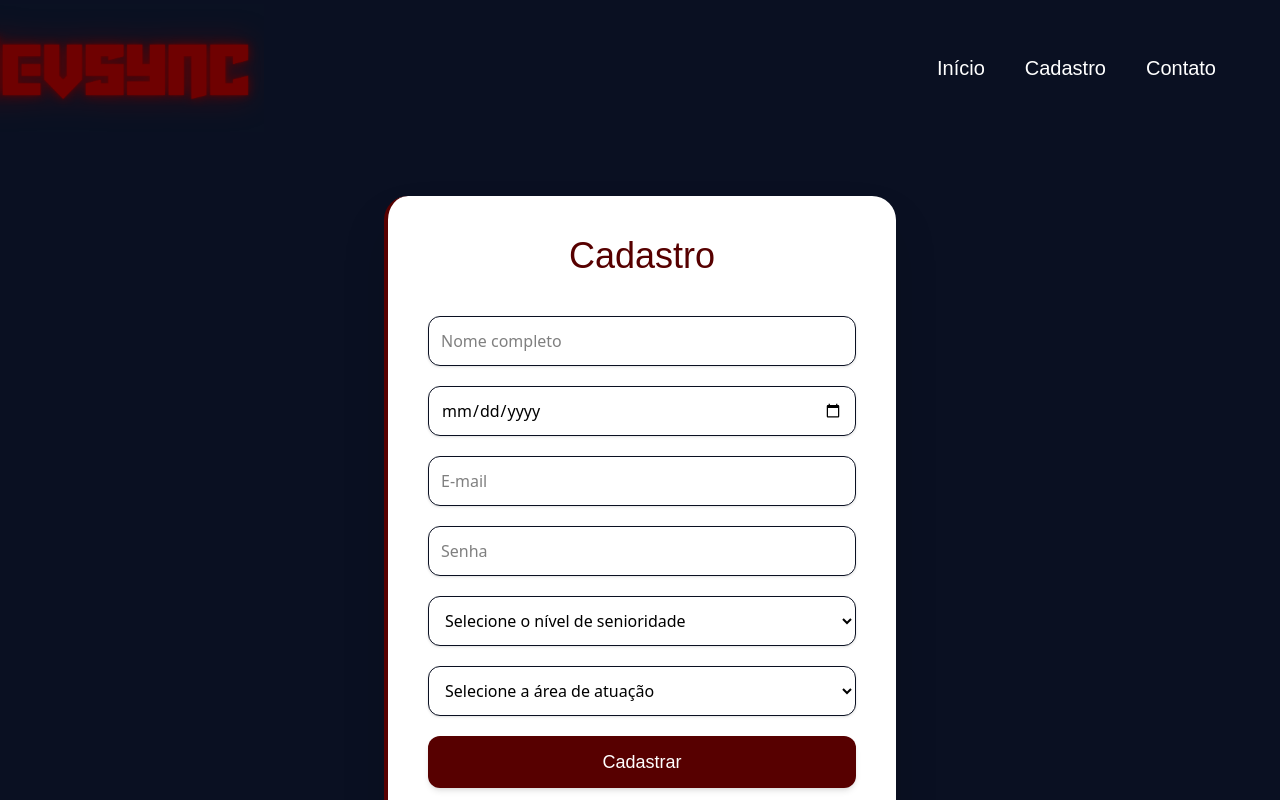
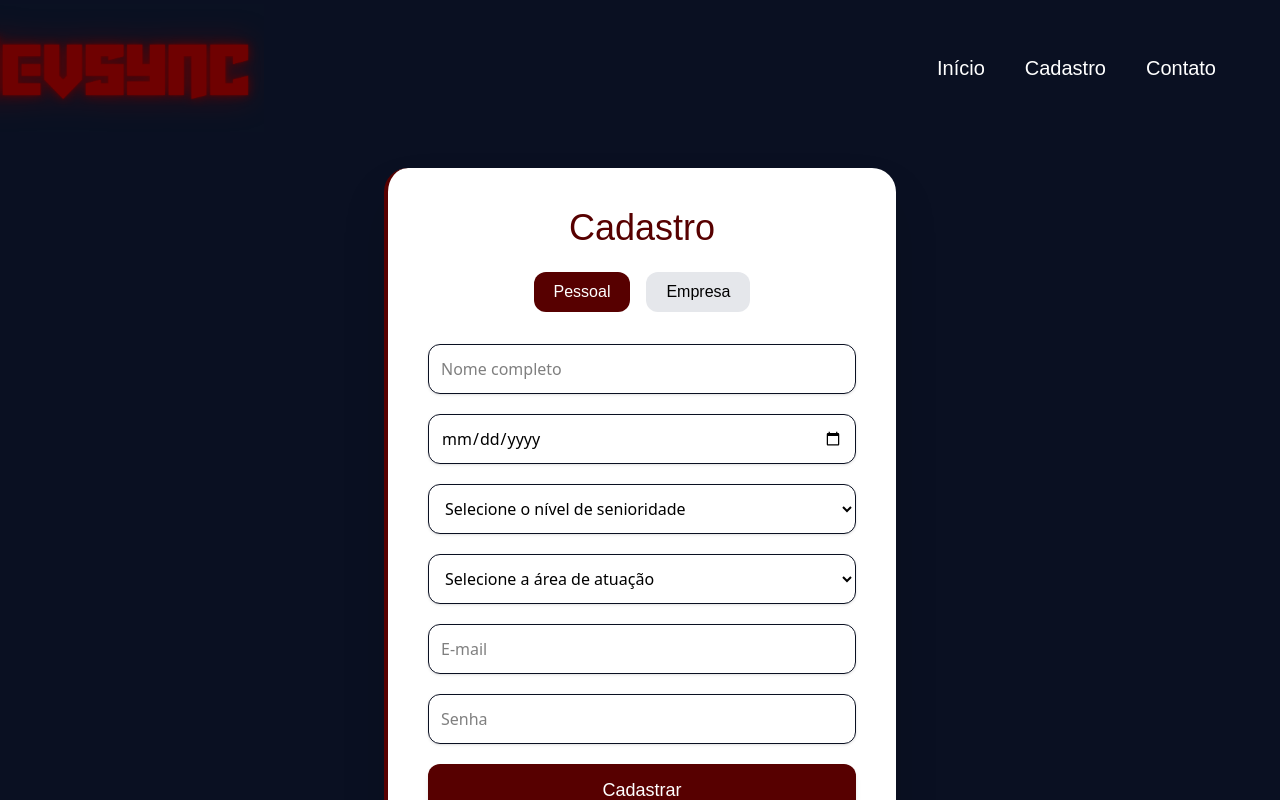
Before and after one commit to GS-DevSync/Front-web---DevSync, a React (Vite) app in the folder frontend/: page /cadastro in a window 1280 px wide. Shown: the top 800 px of the page. Built offline with nearby package versions, Linux system fonts and the light colour scheme.

Commit message:
Adicionando opção de conta pessoal ou corporativa

```diff
--- a/frontend/src/routes/Cadastro.jsx
+++ b/frontend/src/routes/Cadastro.jsx
@@ -6,50 +6,54 @@ const Cadastro = () => {
   const API_URL = "http://localhost:3001/perfil";
   const navigate = useNavigate();
 
+  const [tipoPerfil, setTipoPerfil] = useState("pessoal"); // NOVO
+
   const [novoPerfil, setNovoPerfil] = useState({
+    tipo: "pessoal",
     nome: "",
     dataNascimento: "",
     email: "",
     senha: "",
     nivelSenioridade: "",
     areaDesenvolvimento: "",
+    // CAMPOS DE EMPRESA
+    nomeEmpresa: "",
+    areaEmpresa: "",
   });
 
   const cadastrarPerfil = async () => {
+    // validação
+    if (!novoPerfil.nome || !novoPerfil.email || !novoPerfil.senha) {
+      alert("Preencha todos os campos obrigatórios.");
+      return;
+    }
+
+    if (tipoPerfil === "pessoal") {
       if (
-      !novoPerfil.nome ||
         !novoPerfil.dataNascimento ||
-      !novoPerfil.email ||
-      !novoPerfil.senha ||
         !novoPerfil.nivelSenioridade ||
         !novoPerfil.areaDesenvolvimento
       ) {
-      alert("Todos os campos são obrigatórios");
+        alert("Preencha todos os campos do perfil pessoal!");
         return;
+      }
+    }
+
+    if (tipoPerfil === "empresa") {
+      if (!novoPerfil.nomeEmpresa || !novoPerfil.areaEmpresa) {
+        alert("Preencha todos os campos do perfil empresarial!");
+        return;
+      }
     }
 
     try {
       const response = await axios.post(API_URL, novoPerfil);
-
-      alert(`Usuária ${response.data.nome} cadastrada com sucesso!`);
-
-      setNovoPerfil({
-        nome: "",
-        dataNascimento: "",
-        email: "",
-        senha: "",
-        nivelSenioridade: "",
-        areaDesenvolvimento: "",
-      });
+      alert(`Perfil ${response.data.nome} cadastrado com sucesso!`);
 
       navigate("/login");
     } catch (error) {
       console.log("Erro ao cadastrar perfil", error);
-      if (error.response && error.response.data.message) {
-        alert(error.response.data.message);
-      } else {
       alert("Erro ao cadastrar. Tente novamente.");
-      }
     }
   };
 
@@ -58,9 +62,40 @@ const Cadastro = () => {
 
       <div className="w-full max-w-lg bg-white rounded-3xl shadow-2xl p-10 border-l-4 border-[#570000]">
 
-        <h1 className="text-4xl text-center text-[#570000] mb-10 font-special">
+        <h1 className="text-4xl text-center text-[#570000] mb-6 font-special">
           Cadastro
         </h1>
+
+        {/* SWITCH PESSOAL / EMPRESA */}
+        <div className="font-special flex justify-center mb-8 gap-4">
+          <button
+            onClick={() => {
+              setTipoPerfil("pessoal");
+              setNovoPerfil({ ...novoPerfil, tipo: "pessoal" });
+            }}
+            className={`cursor-pointer px-5 py-2 rounded-xl transition ${
+              tipoPerfil === "pessoal"
+                ? "bg-[#570000] text-white"
+                : "bg-gray-200 text-black"
+            }`}
+          >
+            Pessoal
+          </button>
+
+          <button
+            onClick={() => {
+              setTipoPerfil("empresa");
+              setNovoPerfil({ ...novoPerfil, tipo: "empresa" });
+            }}
+            className={`cursor-pointer px-5 py-2 rounded-xl transition ${
+              tipoPerfil === "empresa"
+                ? "bg-[#570000] text-white"
+                : "bg-gray-200 text-black"
+            }`}
+          >
+            Empresa
+          </button>
+        </div>
 
         <form
           className="flex flex-col gap-5"
@@ -69,10 +104,10 @@ const Cadastro = () => {
             cadastrarPerfil();
           }}
         >
-          {/* INPUTS */}
+          {/* NOME */}
           <input
             type="text"
-            placeholder="Nome completo"
+            placeholder={tipoPerfil === "empresa" ? "Nome do responsável" : "Nome completo"}
             value={novoPerfil.nome}
             onChange={(e) =>
               setNovoPerfil({ ...novoPerfil, nome: e.target.value })
@@ -81,43 +116,28 @@ const Cadastro = () => {
                        focus:ring-2 focus:ring-[#570000] transition"
           />
 
+          {tipoPerfil === "pessoal" && (
+            <>
               <input
                 type="date"
                 value={novoPerfil.dataNascimento}
                 onChange={(e) =>
-              setNovoPerfil({ ...novoPerfil, dataNascimento: e.target.value })
+                  setNovoPerfil({
+                    ...novoPerfil,
+                    dataNascimento: e.target.value,
+                  })
                 }
                 className="border border-[#0A1022] p-3 rounded-xl shadow-sm focus:outline-none
                            focus:ring-2 focus:ring-[#570000] transition"
               />
 
-          <input
-            type="email"
-            placeholder="E-mail"
-            value={novoPerfil.email}
-            onChange={(e) =>
-              setNovoPerfil({ ...novoPerfil, email: e.target.value })
-            }
-            className="border border-[#0A1022] p-3 rounded-xl shadow-sm focus:outline-none
-                       focus:ring-2 focus:ring-[#570000] transition"
-          />
-
-          <input
-            type="password"
-            placeholder="Senha"
-            value={novoPerfil.senha}
-            onChange={(e) =>
-              setNovoPerfil({ ...novoPerfil, senha: e.target.value })
-            }
-            className="border border-[#0A1022] p-3 rounded-xl shadow-sm focus:outline-none
-                       focus:ring-2 focus:ring-[#570000] transition"
-          />
-
-          {/* SELECTS */}
               <select
                 value={novoPerfil.nivelSenioridade}
                 onChange={(e) =>
-              setNovoPerfil({ ...novoPerfil, nivelSenioridade: e.target.value })
+                  setNovoPerfil({
+                    ...novoPerfil,
+                    nivelSenioridade: e.target.value,
+                  })
                 }
                 className="border border-[#0A1022] p-3 rounded-xl shadow-sm bg-white
                            focus:outline-none focus:ring-2 focus:ring-[#570000] transition"
@@ -129,13 +149,16 @@ const Cadastro = () => {
                 <option value="senior">Sênior</option>
                 <option value="techLead">Tech Lead / Especialista</option>
                 <option value="arquiteto">Arquiteto</option>
-            <option value="cto">CTO / Head de Tecnologia</option>
+                <option value="cto">CTO</option>
               </select>
 
               <select
                 value={novoPerfil.areaDesenvolvimento}
                 onChange={(e) =>
-              setNovoPerfil({ ...novoPerfil, areaDesenvolvimento: e.target.value })
+                  setNovoPerfil({
+                    ...novoPerfil,
+                    areaDesenvolvimento: e.target.value,
+                  })
                 }
                 className="border border-[#0A1022] p-3 rounded-xl shadow-sm bg-white
                            focus:outline-none focus:ring-2 focus:ring-[#570000] transition"
@@ -145,24 +168,76 @@ const Cadastro = () => {
                 <option value="backend">Backend</option>
                 <option value="fullstack">Full-Stack</option>
                 <option value="mobile">Mobile</option>
-            <option value="desktop">Desktop / Software</option>
                 <option value="devops">DevOps / Cloud</option>
-            <option value="sre">SRE</option>
-            <option value="infraestrutura">Infraestrutura / Redes</option>
-            <option value="dataEngineer">Data Engineer</option>
-            <option value="dataAnalyst">Data Analyst</option>
-            <option value="dataScientist">Data Scientist</option>
-            <option value="bigData">Big Data</option>
-            <option value="qa">QA / Testes</option>
-            <option value="ux">UX Designer</option>
-            <option value="ui">UI Designer</option>
-            <option value="productDesigner">Product Designer</option>
-            <option value="cybersecurity">Cybersecurity</option>
-            <option value="gameDev">Game Developer</option>
-            <option value="embeddedIoT">Embedded / IoT</option>
-            <option value="arVr">AR/VR Developer</option>
-            <option value="blockchain">Blockchain / Web3</option>
+                <option value="data">Data</option>
+                <option value="qa">QA</option>
+                <option value="uiux">UI/UX</option>
+                <option value="security">Cybersecurity</option>
               </select>
+            </>
+          )}
+
+          {/* CAMPOS PARA EMPRESA */}
+          {tipoPerfil === "empresa" && (
+            <>
+              <input
+                type="text"
+                placeholder="Nome da empresa"
+                value={novoPerfil.nomeEmpresa}
+                onChange={(e) =>
+                  setNovoPerfil({
+                    ...novoPerfil,
+                    nomeEmpresa: e.target.value,
+                  })
+                }
+                className="border border-[#0A1022] p-3 rounded-xl shadow-sm focus:outline-none
+                           focus:ring-2 focus:ring-[#570000] transition"
+              />
+
+              <select
+                value={novoPerfil.areaEmpresa}
+                onChange={(e) =>
+                  setNovoPerfil({
+                    ...novoPerfil,
+                    areaEmpresa: e.target.value,
+                  })
+                }
+                className="border border-[#0A1022] p-3 rounded-xl shadow-sm bg-white
+                           focus:outline-none focus:ring-2 focus:ring-[#570000] transition"
+              >
+                <option value="">Área da empresa</option>
+                <option value="marketing">Marketing</option>
+                <option value="tecnologia">Tecnologia / Programação</option>
+                <option value="rh">Recursos Humanos</option>
+                <option value="design">Design</option>
+                <option value="vendas">Vendas</option>
+                <option value="logistica">Logística</option>
+                <option value="financeiro">Financeiro</option>
+              </select>
+            </>
+          )}
+
+          {/* EMAIL */}
+          <input
+            type="email"
+            placeholder="E-mail"
+            value={novoPerfil.email}
+            onChange={(e) =>
+              setNovoPerfil({ ...novoPerfil, email: e.target.value })
+            }
+            className="border border-[#0A1022] p-3 rounded-xl shadow-sm"
+          />
+
+          {/* SENHA */}
+          <input
+            type="password"
+            placeholder="Senha"
+            value={novoPerfil.senha}
+            onChange={(e) =>
+              setNovoPerfil({ ...novoPerfil, senha: e.target.value })
+            }
+            className="border border-[#0A1022] p-3 rounded-xl shadow-sm"
+          />
 
           {/* BOTÃO */}
           <button
```
Lines whose indentation alone changed are shown as unchanged.
